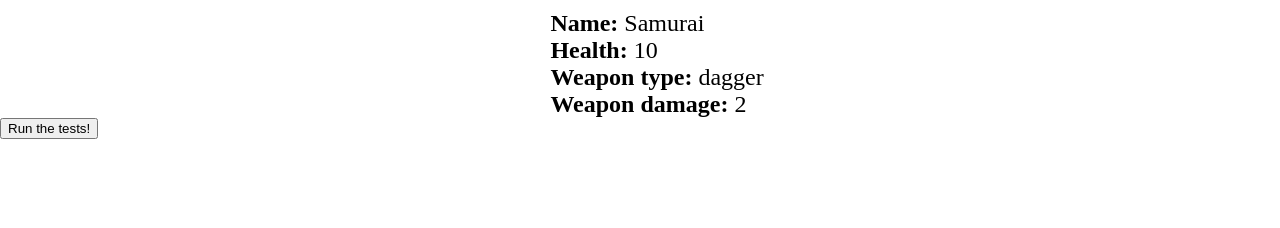
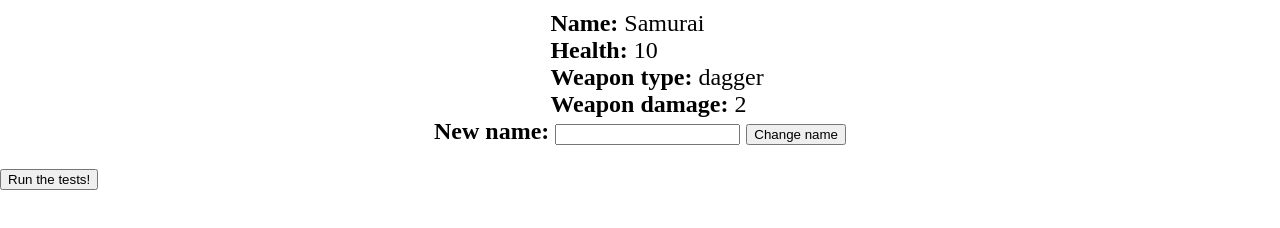
Before and after one commit to alenamalets/Fighting-game, a plain HTML site: page index.html in a window 1280 px wide. Shown: the part 384-612 px from the top of the page. Drawn offline with Linux system fonts and the light colour scheme.

Commit message:
adding changeName function

```diff
--- a/YOUR_JAVASCRIPT_HERE.js
+++ b/YOUR_JAVASCRIPT_HERE.js
@@ -44,4 +44,16 @@ function displayStats(heroObj) {
 
 }
 
+function changeName(heroObj) {
+    const input = document.getElementById('name');
+    const name = input.value;
+    heroObj.name = name;
+    input.value = null;
+    if (!name) {
+        alert('Name can not be empty!');
+    }
+    this.displayStats(heroObj);
+}
+
+
 displayStats(hero);
--- a/index.html
+++ b/index.html
@@ -10,11 +10,24 @@
 
   <!-- 👍 YOUR HTML HERE 👍 -->
   <div class="hero-images">
-    <img id = "inn" onclick = "rest(hero)" src="http://clipart-library.com/data_images/555011.png" alt="samurai">
-    <img id = "dagger" onclick = "pickUpItem(hero, hero.weapon)" src="https://vignette.wikia.nocookie.net/legendary-swords-rpg/images/2/20/316e8bd1dbe2155b07f1615727833151.png/revision/latest?cb=20180926034850" alt="sword">
-    <img id = "bag" onclick = "equipWeapon(hero)" src="https://cdn.pixabay.com/photo/2018/03/22/18/12/chest-3251351__340.png" alt="bag">
+    <img id="inn" onclick="rest(hero)" src="http://clipart-library.com/data_images/555011.png" alt="samurai">
+    <img id="dagger" onclick="pickUpItem(hero, hero.weapon)" src="https://vignette.wikia.nocookie.net/legendary-swords-rpg/images/2/20/316e8bd1dbe2155b07f1615727833151.png/revision/latest?cb=20180926034850" alt="sword">
+    <img id="bag" onclick="equipWeapon(hero)" src="https://cdn.pixabay.com/photo/2018/03/22/18/12/chest-3251351__340.png" alt="bag">
   </div>
+
   <div id="hero-info"></div>
+
+  <form class="change-name" onsubmit="changeName(hero); return false">
+    <span class="formSection">
+      <label for="name"><b>New name:</b></label>
+      <input type="text" id="name">
+    </span>
+    <span class="button">
+      <button type="default">Change name</button>
+    </span>
+  </form>
+
+
 
 
   <!-- I RECOMMEND YOU LEAVE THE REST UNTOUCHED -->
--- a/style.css
+++ b/style.css
@@ -28,3 +28,7 @@
     margin-left: 43%;
     font-size: 1.5em;
 }
+.change-name {
+    text-align: center;
+    font-size: 1.5em;
+}
```
